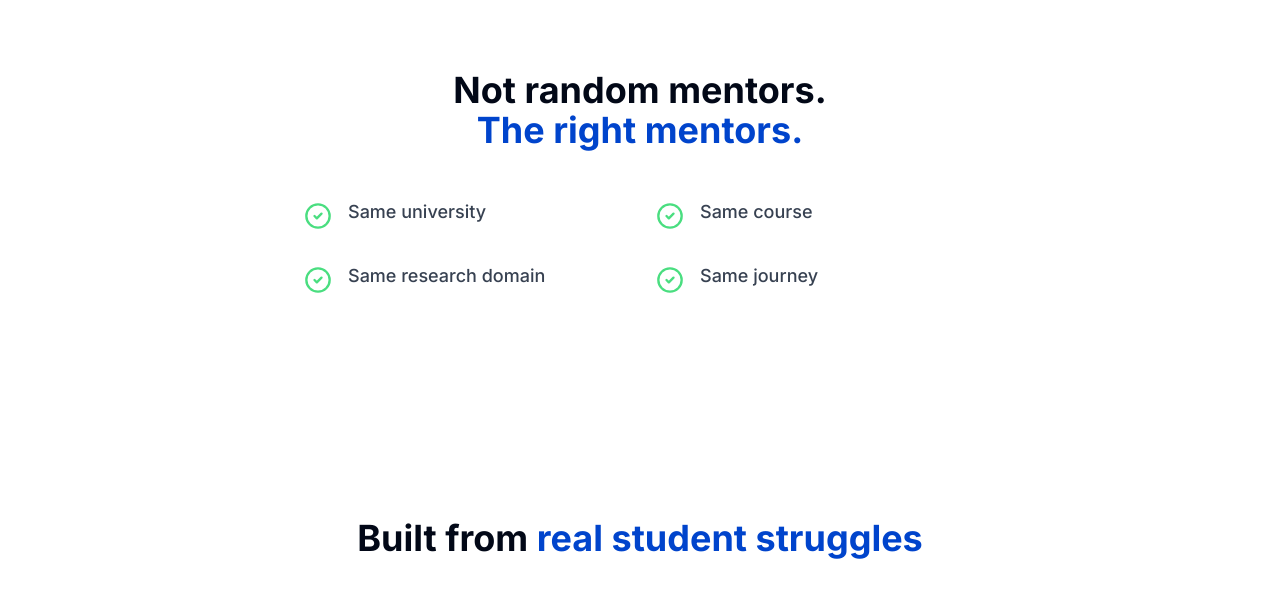
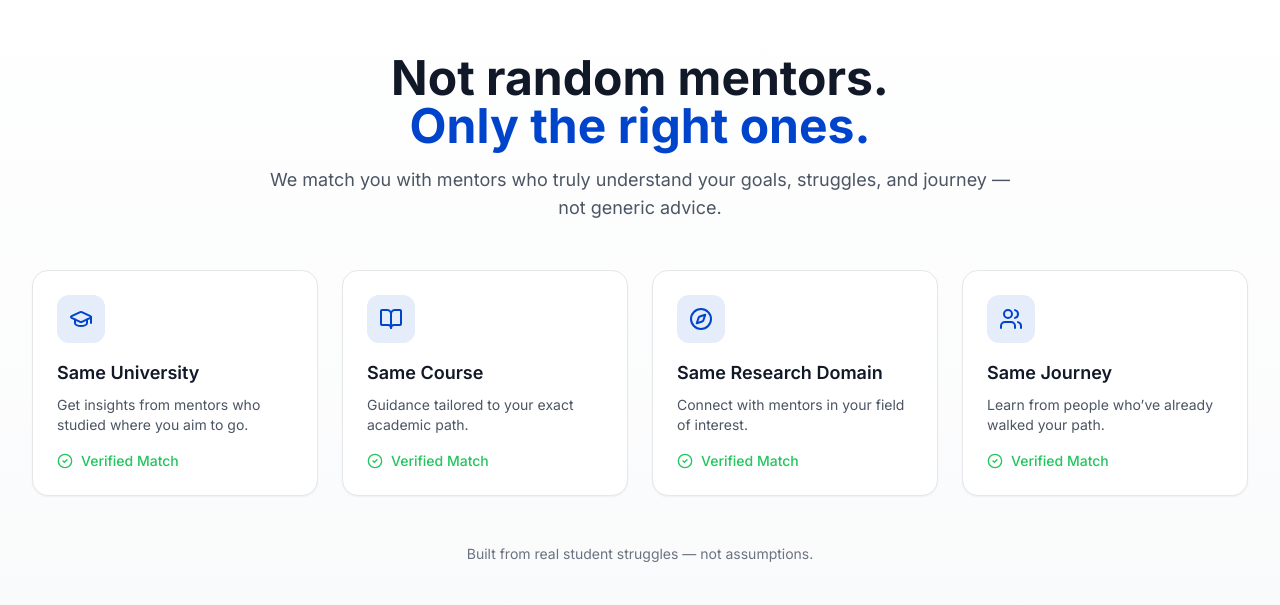
Before and after one commit to AlmaTrail/AlmaTrail-Frontend, a Next.js app: page / in a window 1280 px wide. Shown: the part 2364-2969 px from the top of the page. Built offline with nearby package versions, Linux system fonts and the light colour scheme.

Commit message:
mentormatch section improved

```diff
--- a/src/app/layout.tsx
+++ b/src/app/layout.tsx
@@ -8,7 +8,7 @@ const inter = Inter({ subsets: ["latin"] });
 
 export const metadata: Metadata = {
   title: "AlmaTrail",
-  description: "Generated by boyz",
+  description: "Almatrail helps students connect with verified mentors from their target universities to get real insights on applications, SOPs, visas, and campus life. Make informed decisions before studying abroad.",
   icons: {
     icon: [
       { url: "/favicon-32x32.png", sizes: "32x32", type: "image/png" },
--- a/src/components/landing/MentorMatchSection.tsx
+++ b/src/components/landing/MentorMatchSection.tsx
@@ -1,30 +1,101 @@
 "use client";
+
 import { motion } from "framer-motion";
-import { CheckCircle2 } from "lucide-react";
+import { CheckCircle2, GraduationCap, BookOpen, Compass, Users } from "lucide-react";
+
+const features = [
+  {
+    title: "Same University",
+    desc: "Get insights from mentors who studied where you aim to go.",
+    icon: GraduationCap,
+  },
+  {
+    title: "Same Course",
+    desc: "Guidance tailored to your exact academic path.",
+    icon: BookOpen,
+  },
+  {
+    title: "Same Research Domain",
+    desc: "Connect with mentors in your field of interest.",
+    icon: Compass,
+  },
+  {
+    title: "Same Journey",
+    desc: "Learn from people who’ve already walked your path.",
+    icon: Users,
+  },
+];
 
 const MentorMatchSection = () => {
   return (
-    <section className="bg-surface py-20 lg:py-28">
+    <section className="relative bg-gradient-to-b from-white to-gray-50 py-16 lg:py-24">
       <div className="container mx-auto px-4 lg:px-8">
+
+        {/* Heading */}
         <motion.div
-          initial={{ opacity: 0, y: 20 }}
+          initial={{ opacity: 0, y: 30 }}
           whileInView={{ opacity: 1, y: 0 }}
           viewport={{ once: true }}
-          className="max-w-3xl mx-auto text-center"
+          className="text-center max-w-3xl mx-auto"
         >
-          <h2 className="text-3xl font-bold text-foreground sm:text-4xl mb-12">
-            Not random mentors.<br />
-            <span className="text-primary">The right mentors.</span>
+          <h2 className="text-3xl sm:text-4xl lg:text-5xl font-bold text-gray-900 leading-tight">
+            Not random mentors.
+            <br />
+            <span className="text-primary">Only the right ones.</span>
           </h2>
-          <div className="grid grid-cols-2 gap-8 max-w-2xl mx-auto">
-            {["Same university", "Same course", "Same research domain", "Same journey"].map((item) => (
-              <div key={item} className="flex items-start gap-4">
-                <CheckCircle2 className="text-green-400 flex-shrink-0 mt-1" size={28} />
-                <span className="text-[18px] font-medium text-gray-700">{item}</span>
-              </div>
-            ))}
-          </div>
+
+          <p className="mt-4 text-gray-600 text-base sm:text-lg">
+            We match you with mentors who truly understand your goals, struggles, and journey — not generic advice.
+          </p>
         </motion.div>
+
+        {/* Cards */}
+        <div className="mt-12 grid gap-6 sm:grid-cols-2 lg:grid-cols-4">
+          {features.map((item, index) => {
+            const Icon = item.icon;
+
+            return (
+              <motion.div
+                key={item.title}
+                initial={{ opacity: 0, y: 30 }}
+                whileInView={{ opacity: 1, y: 0 }}
+                transition={{ delay: index * 0.1 }}
+                viewport={{ once: true }}
+                className="group bg-white border border-gray-200 rounded-2xl p-6 shadow-sm hover:shadow-lg transition-all duration-300"
+              >
+                <div className="flex items-center justify-center w-12 h-12 rounded-xl bg-primary/10 mb-4 group-hover:bg-primary/20 transition">
+                  <Icon className="text-primary" size={24} />
+                </div>
+
+                <h3 className="text-lg font-semibold text-gray-900">
+                  {item.title}
+                </h3>
+
+                <p className="mt-2 text-sm text-gray-600">
+                  {item.desc}
+                </p>
+
+                <div className="mt-4 flex items-center gap-2 text-green-500 text-sm font-medium">
+                  <CheckCircle2 size={16} />
+                  Verified Match
+                </div>
+              </motion.div>
+            );
+          })}
+        </div>
+
+        {/* Bottom Trust Line */}
+        <motion.div
+          initial={{ opacity: 0 }}
+          whileInView={{ opacity: 1 }}
+          viewport={{ once: true }}
+          className="mt-12 text-center"
+        >
+          <p className="text-sm text-gray-500">
+            Built from real student struggles — not assumptions.
+          </p>
+        </motion.div>
+
       </div>
     </section>
   );
```
